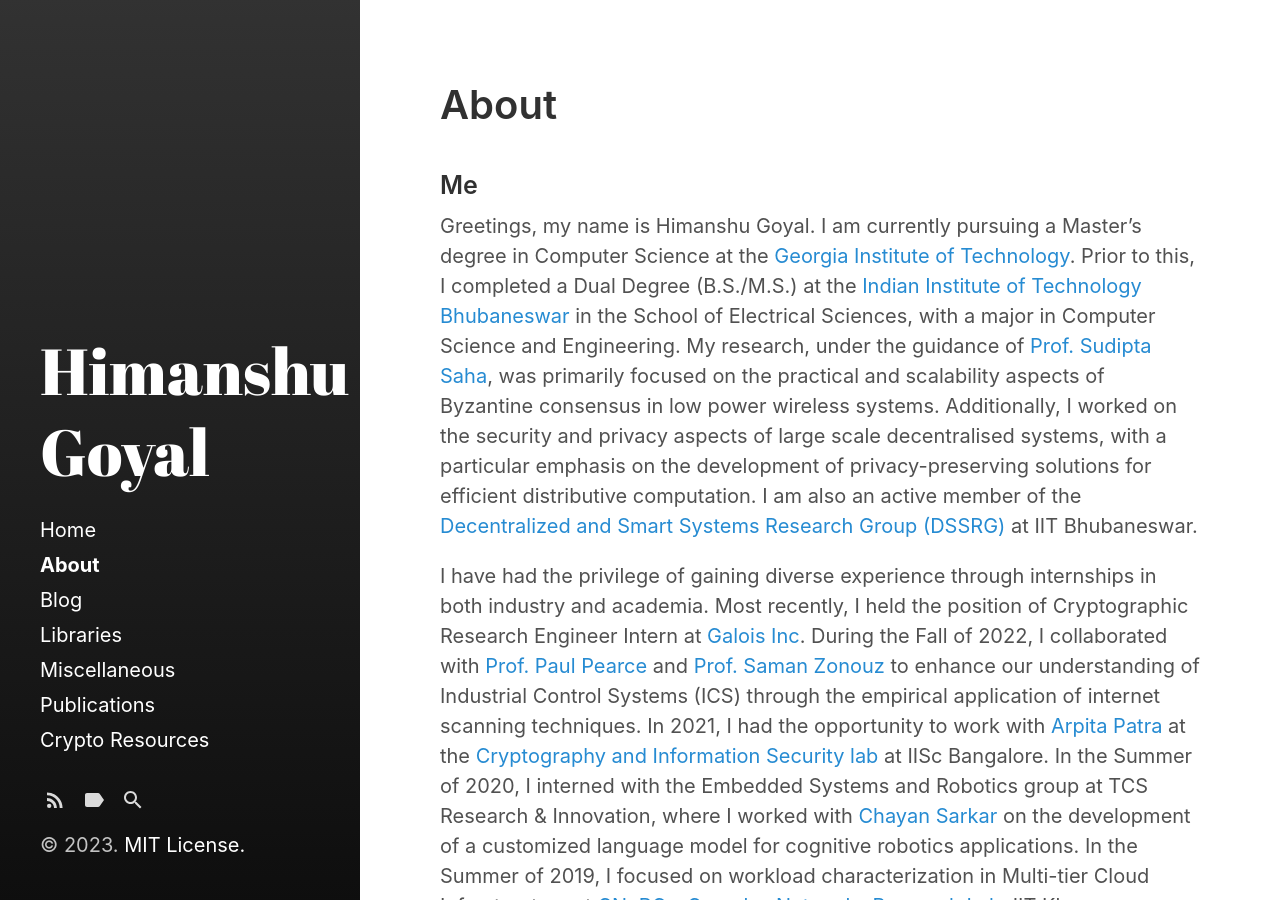
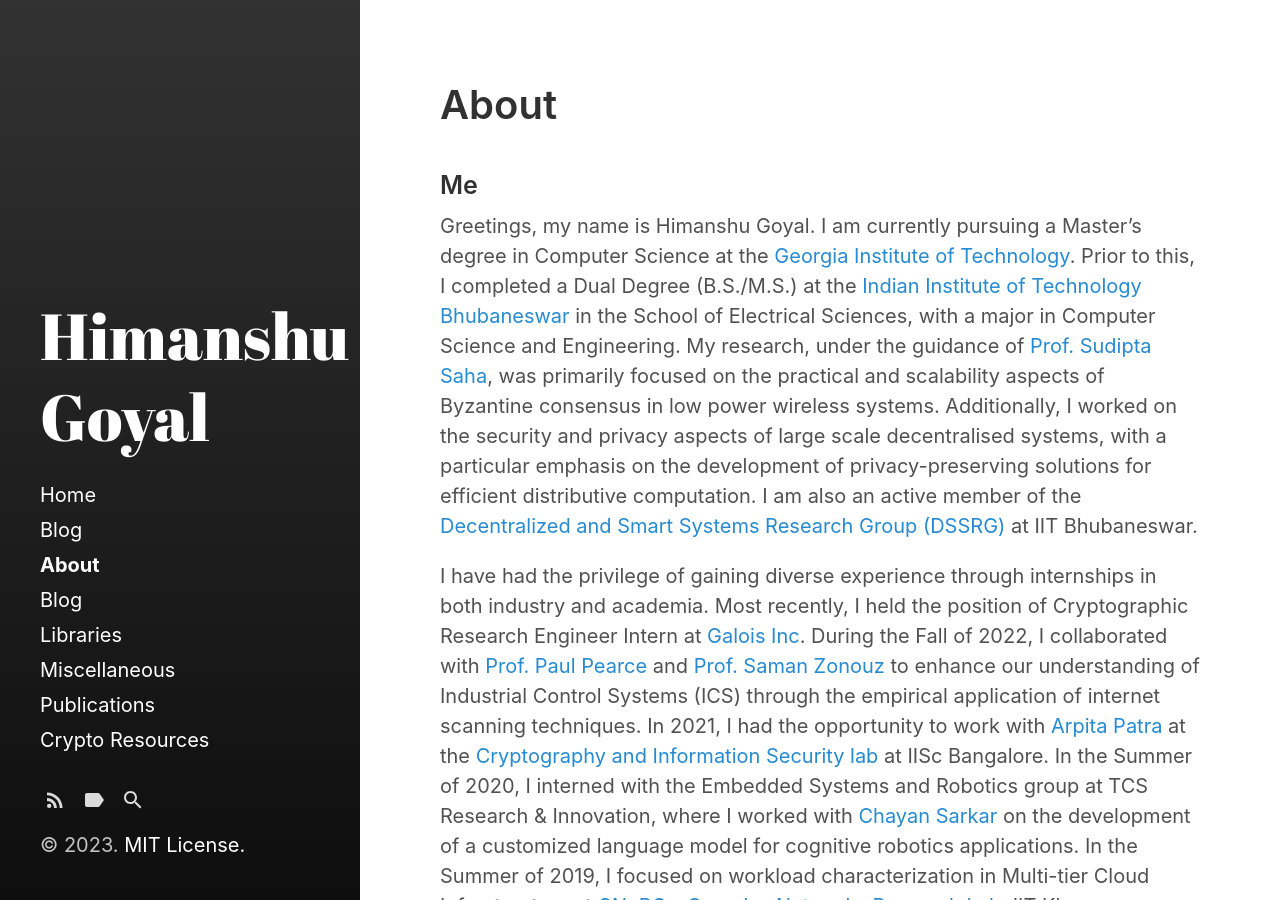
Before and after one commit to move47/goyal_himanshu.github.io, a Jekyll site: the page built from about.md, in a window 1280 px wide and 900 px high. Built offline with Jekyll 4.4.1, drawn with Linux system fonts in a browser that asks for light colours.

Commit message:
sidebar blog link enable

```diff
--- a/_config.yml
+++ b/_config.yml
@@ -30,7 +30,7 @@ plugins:
 
 # Sidebar link settings
 sidebar_home_link:  true
-# sidebar_blog_link:  '/blog'   # By default, your home page is your blog
+sidebar_blog_link:  '/blog'   # By default, your home page is your blog
                                 # page. If you change your paginate_path,
                                 # set this to the root of the paginate_path
                                 # to enable a separate blog link.
```
